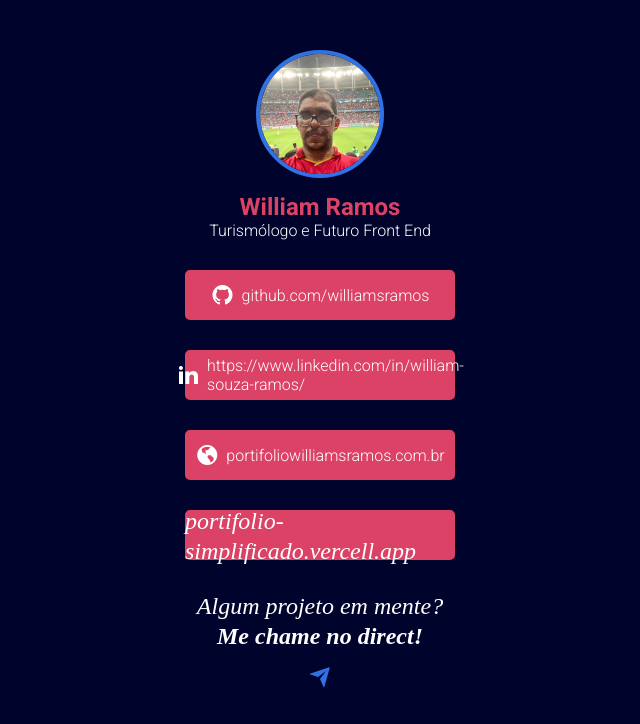
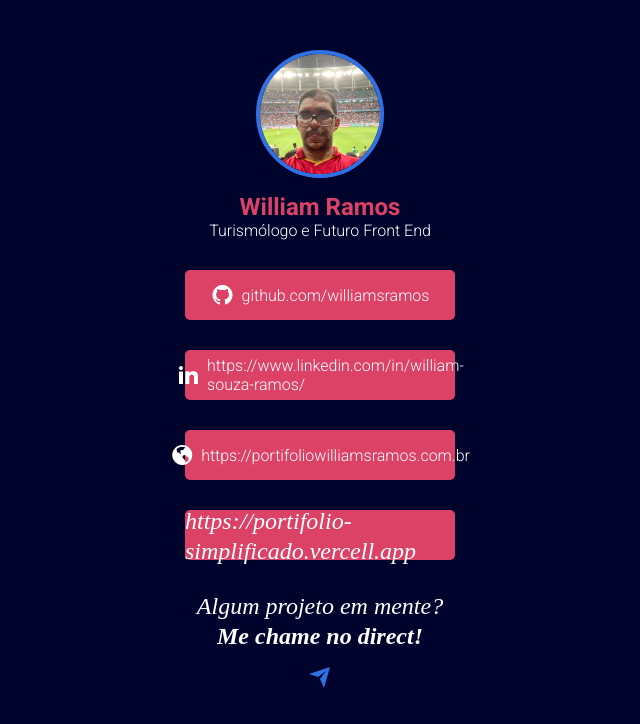
Before and after one commit to williamsramos/linkdev, a plain HTML site: page index.html in a window 1280 px wide. Shown: the whole page, without its empty margins (320-960 px from the left). Drawn offline with nearby package versions, Linux system fonts and the light colour scheme.

Commit message:
Atualizar o index.html

```diff
--- a/index.html
+++ b/index.html
@@ -37,12 +37,12 @@
 
             <a class="link" href="https://williamsramos.github.io/devweekgit.github.io/">
             <i class="ri-earth-fill"></i>
-            portifoliowilliamsramos.com.br
+            https://portifoliowilliamsramos.com.br
             </a>
 
             <a class="link" href="https://williamsramos.github.io/portifolio-simplificado/">
                 <i class="ri-earth-fil"><i>
-                portifolio-simplificado.vercell.app
+                https://portifolio-simplificado.vercell.app
             <a>
         </section>
 
```
